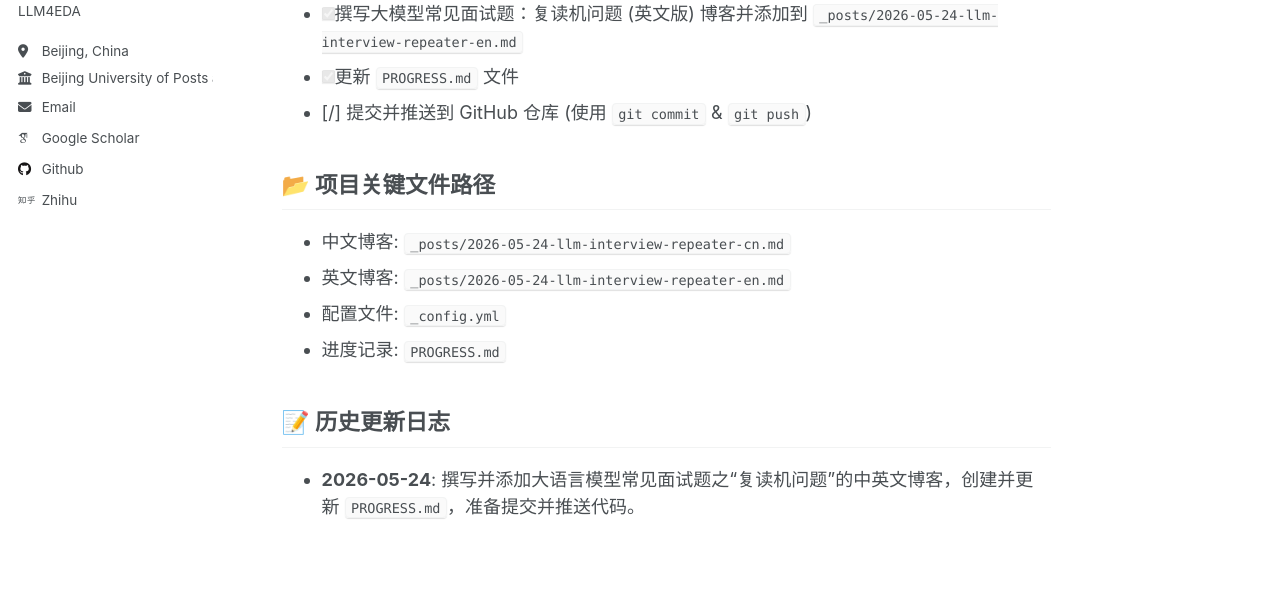
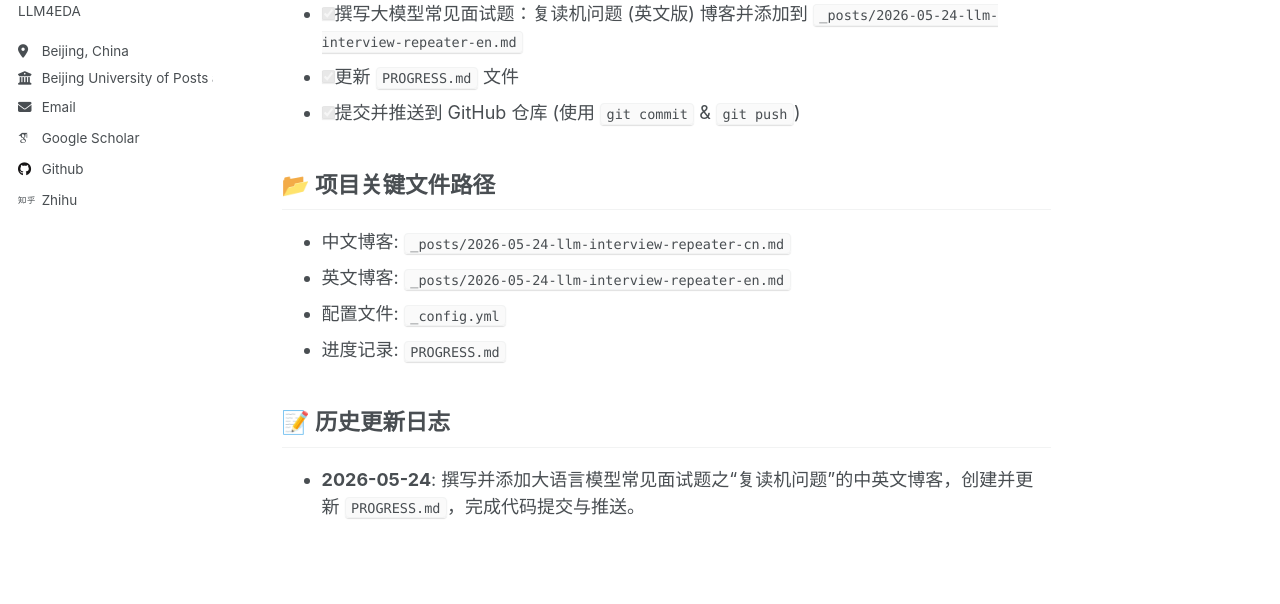
Before and after one commit to 1571859588/1571859588.github.io, a Jekyll site: the page built from PROGRESS.md, in a window 1280 px wide and 1364 px high. Shown: the part 445-1049 px from the top of the window. Built offline with Jekyll 4.4.1, drawn with Linux system fonts in a browser that asks for light colours; some web fonts are replaced; our own code applies the rules of GitHub Pages for plain Markdown files.

Commit message:
docs: finalize PROGRESS.md progress status

```diff
--- a/PROGRESS.md
+++ b/PROGRESS.md
@@ -5,7 +5,7 @@
 - [x] 撰写大模型常见面试题：复读机问题 (中文版) 博客并添加到 `_posts/2026-05-24-llm-interview-repeater-cn.md`
 - [x] 撰写大模型常见面试题：复读机问题 (英文版) 博客并添加到 `_posts/2026-05-24-llm-interview-repeater-en.md`
 - [x] 更新 `PROGRESS.md` 文件
-- [/] 提交并推送到 GitHub 仓库 (使用 `git commit` & `git push`)
+- [x] 提交并推送到 GitHub 仓库 (使用 `git commit` & `git push`)
 
 ## 📂 项目关键文件路径
 - 中文博客: `_posts/2026-05-24-llm-interview-repeater-cn.md`
@@ -14,4 +14,4 @@
 - 进度记录: `PROGRESS.md`
 
 ## 📝 历史更新日志
-- **2026-05-24**: 撰写并添加大语言模型常见面试题之“复读机问题”的中英文博客，创建并更新 `PROGRESS.md`，准备提交并推送代码。
+- **2026-05-24**: 撰写并添加大语言模型常见面试题之“复读机问题”的中英文博客，创建并更新 `PROGRESS.md`，完成代码提交与推送。
```
